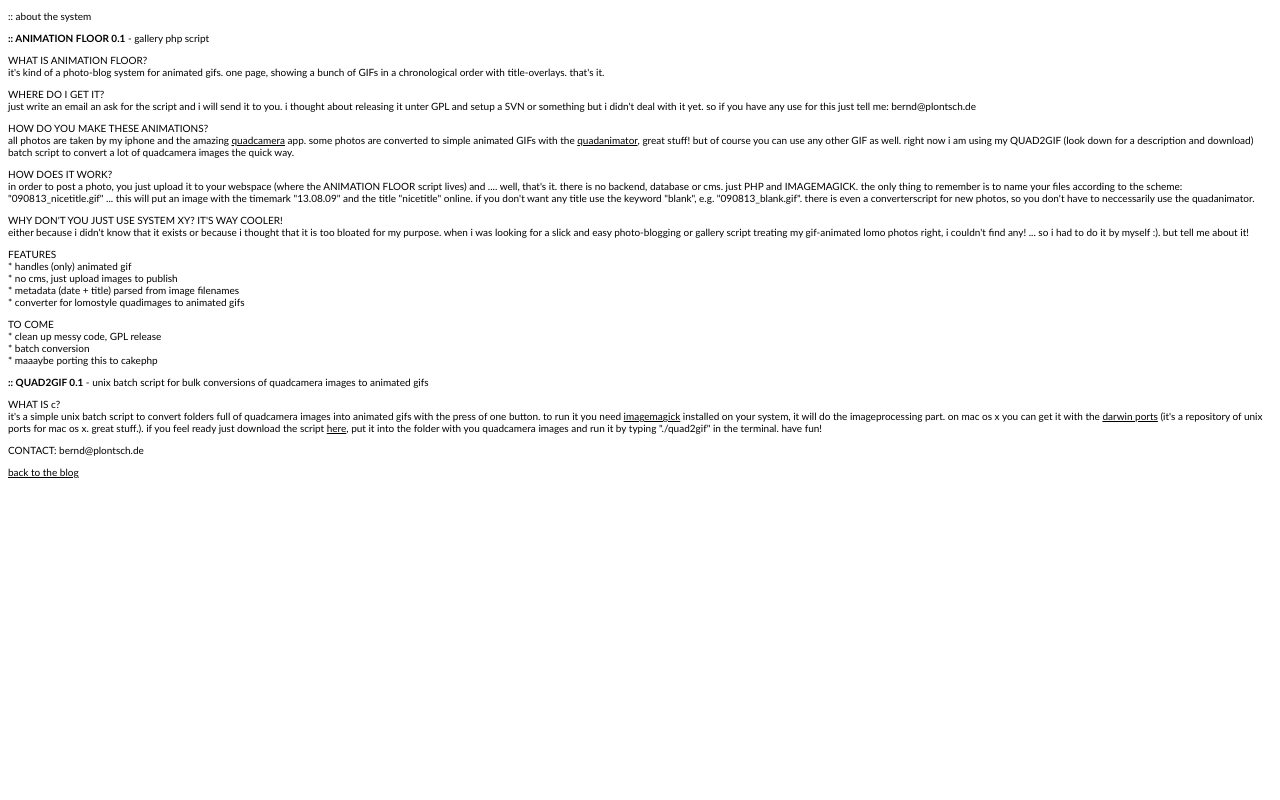
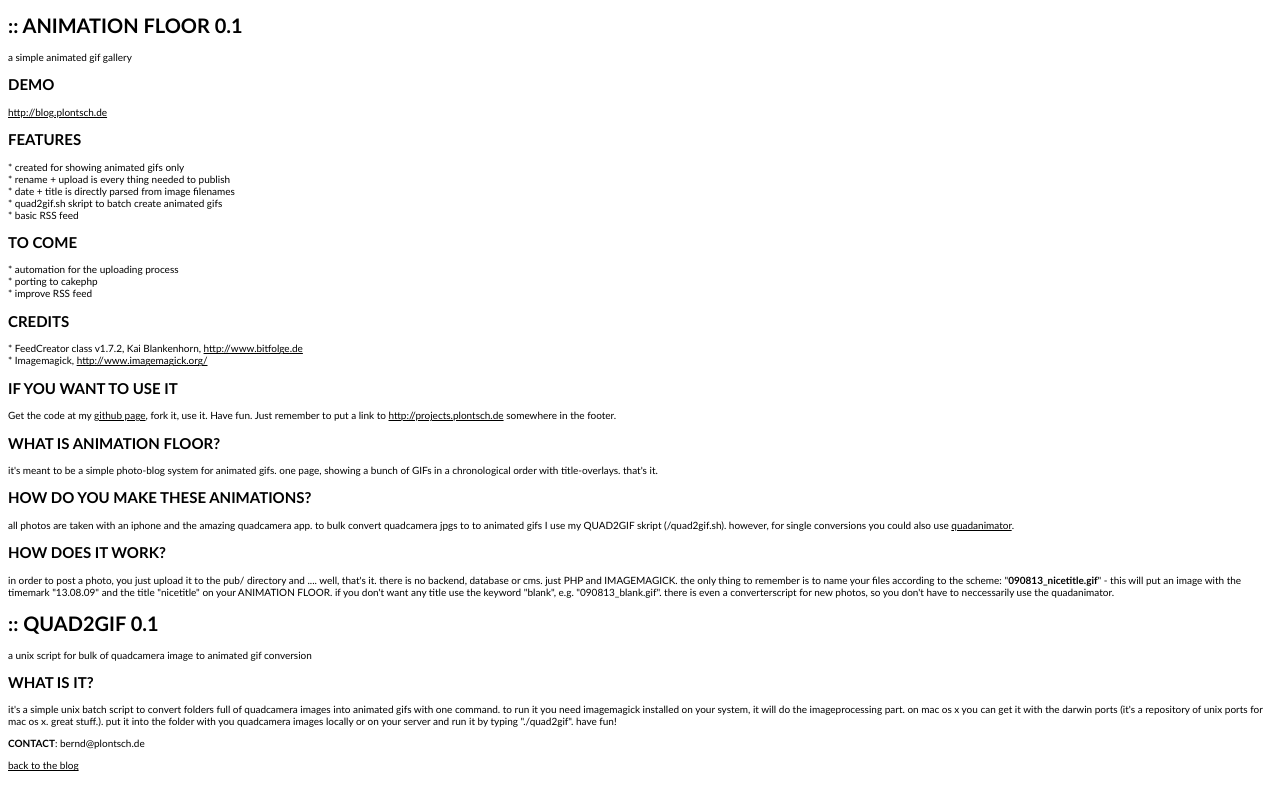
Before and after one commit to berndpl/GifBlog, a PHP site: page /item/about.html in a window 1280 px wide. Run offline with PHP 8.4, Linux system fonts and the light colour scheme.

Commit message:
changed about page

```diff
--- a/about.html
+++ b/about.html
@@ -7,44 +7,67 @@
 		<title>ANIMATION FLOOR, a blogsystem for animated GIFs by Bernd Plontsch</title>
 	</head>
 	<body>
-		<p>:: about the system</p>
 
-		<p><strong>:: ANIMATION FLOOR 0.1</strong> - gallery php script </p>
+<h1>:: ANIMATION FLOOR 0.1</h1>
+ a simple animated gif gallery
 
-		<p>WHAT IS ANIMATION FLOOR?<br />
-		it's kind of a photo-blog system for animated gifs. one page, showing a bunch of GIFs in a chronological order with title-overlays. that's it.</p>
+<h2>DEMO</h2>
 
-		<p>WHERE DO I GET IT?<br />
-		just write an email an ask for the script and i will send it to you. i thought about releasing it unter GPL and setup a SVN or something but i didn't deal with it yet. so if you have any use for this just tell me: bernd@plontsch.de</p>
+<p><a href="http://blog.plontsch.de">http://blog.plontsch.de</a></p>
 
-		<p>HOW DO YOU MAKE THESE ANIMATIONS?<br />
-		all photos are taken by my iphone and the amazing <a href="http://artandmobile.com/quadcamera/">quadcamera</a> app. some photos are converted to simple animated GIFs with the <a href="http://labs.artandmobile.com/quadanimator/">quadanimator</a>, great stuff! but of course you can use any other GIF as well. right now i am using my QUAD2GIF (look down for a description and download) batch script to convert a lot of quadcamera images the quick way.</p>
+<h2>FEATURES</h2>
 
-		<p>HOW DOES IT WORK?<br />
-		in order to post a photo, you just upload it to your webspace (where the ANIMATION FLOOR script lives) and .... well, that's it. there is no backend, database or cms. just PHP and IMAGEMAGICK. the only thing to remember is to name your files according to the scheme: "090813_nicetitle.gif" ... this will put an image with the timemark "13.08.09" and the title "nicetitle" online. if you don't want any title use the keyword "blank", e.g. "090813_blank.gif". there is even a converterscript for new photos, so you don't have to neccessarily use the quadanimator.</p>
-
-		<p>WHY DON'T YOU JUST USE SYSTEM XY? IT'S WAY COOLER!<br />
-		either because i didn't know that it exists or because i thought that it is too bloated for my purpose. when i was looking for a slick and easy photo-blogging or gallery script treating my gif-animated lomo photos right, i couldn't find any! ... so i had to do it by myself :). but tell me about it!</p>
-
-<p>FEATURES<br />
-* handles (only) animated gif<br />
-* no cms, just upload images to publish<br />
-* metadata (date + title) parsed from image filenames<br />
-* converter for lomostyle quadimages to animated gifs<br />
+<p>
+* created for showing animated gifs only<br />
+* rename + upload is every thing needed to publish<br />
+* date + title is directly parsed from image filenames<br />
+* quad2gif.sh skript to batch create animated gifs<br />
+* basic RSS feed
 </p>
 
-<p>TO COME<br />
-* clean up messy code, GPL release<br />
-* batch conversion<br />
-* maaaybe porting this to cakephp<br />
+<h2>TO COME</h2>
+<p>
+* automation for the uploading process<br />
+* porting to cakephp<br />
+* improve RSS feed
+</p>
+<h2>CREDITS</h2>
+<p>
+* FeedCreator class v1.7.2, Kai Blankenhorn, <a	href="http://www.bitfolge.de">http://www.bitfolge.de</a><br />
+* Imagemagick, <a href="http://www.imagemagick.org/">http://www.imagemagick.org/</a>
 </p>
 
-<p><strong>:: QUAD2GIF 0.1</strong> - unix batch script for bulk conversions of quadcamera images to animated gifs</p>
+<h2>IF YOU WANT TO USE IT</h2>
 
-		<p>WHAT IS c?<br />
-		it's a simple unix batch script to convert folders full of quadcamera images into animated gifs with the  press of one button. to run it you need <a href="http://www.imagemagick.org/script/binary-releases.php">imagemagick</a> installed on your system, it will do the imageprocessing part. on mac os x you can get it with the <a href="http://darwinports.com/">darwin ports</a> (it's a repository of unix ports for mac os x. great stuff.). if you feel ready just download the script <a href="http://blog.plontsch.de/download/quad2gif.sh.zip">here</a>, put it into the folder with you quadcamera images and run it by typing "./quad2gif" in the terminal. have fun!</p>
+<p>Get the code at my <a href="http://github.com/ohrobot/animationfloor/">github page</a>, fork it, use it. Have fun. Just remember to put a link to <a href="http://projects.plontsch.de">http://projects.plontsch.de</a> somewhere in the footer.
+</p>
 
-<p>CONTACT: bernd@plontsch.de</p>
+<h2>WHAT IS ANIMATION FLOOR?</h2>
+
+<p>it's meant to be a simple photo-blog system for animated gifs. one page, showing a bunch of GIFs in a chronological order with title-overlays. that's it.</p>
+
+
+<h2>HOW DO YOU MAKE THESE ANIMATIONS?</h2>
+
+<p>all photos are taken with an iphone and the amazing quadcamera app. to bulk convert quadcamera jpgs to to animated gifs I use my QUAD2GIF skript (/quad2gif.sh). however, for single conversions you could also use <a href="http://labs.artandmobile.com/quadanimator/">quadanimator</a>.
+</p>
+
+<h2>HOW DOES IT WORK?</h2>
+<p>
+in order to post a photo, you just upload it to the pub/ directory and .... well, that's it. there is no backend, database or cms. just PHP and IMAGEMAGICK. the only thing to remember is to name your files according to the scheme: "<strong>090813_nicetitle.gif</strong>" - this will put an image with the timemark "13.08.09" and the title "nicetitle" on your ANIMATION FLOOR. if you don't want any title use the keyword "blank", e.g. "090813_blank.gif". there is even a converterscript for new photos, so you don't have to neccessarily use the quadanimator.
+</p>
+
+
+<h1>:: QUAD2GIF 0.1</h1>
+a unix script for bulk of quadcamera image to animated gif conversion
+
+
+<h2>WHAT IS IT?</h2>
+<p>
+it's a simple unix batch script to convert folders full of quadcamera images into animated gifs with one command. to run it you need imagemagick installed on your system, it will do the imageprocessing part. on mac os x you can get it with the darwin ports (it's a repository of unix ports for mac os x. great stuff.). put it into the folder with you quadcamera images locally or on your server and run it by typing "./quad2gif". have fun!
+</p>
+<p><b>CONTACT</b>: bernd@plontsch.de
+</p>
 
 		<p><a href="http://blog.plontsch.de/">back to the blog</a></p>
 	</body>
--- a/index.php
+++ b/index.php
@@ -34,7 +34,7 @@ $x = new images($path.'pub/');
 
 		?>
 
-		::welcome to my blog. subscribe to <a href="http://blog.plontsch.de/feed.php">rss</a>. about the <a href="about.html">system</a>. <a href="http://plontsch.de/">projects</a> | <a href="http://twitter.com/ohrobot">twtr</a> | bernd@plontsch.de
+		:: welcome to my blog. subscribe to <a href="http://blog.plontsch.de/feed.php">rss</a> :: <a href="about.html"> about</a> :: <a href="http://plontsch.de/">projects</a> :: <a href="http://twitter.com/ohrobot">twtr</a> :: contact bernd@plontsch.de
 
 		<?php
 		//include google analytics footer if placed in the according folder
```
Also changed, not shown: README.txt.
